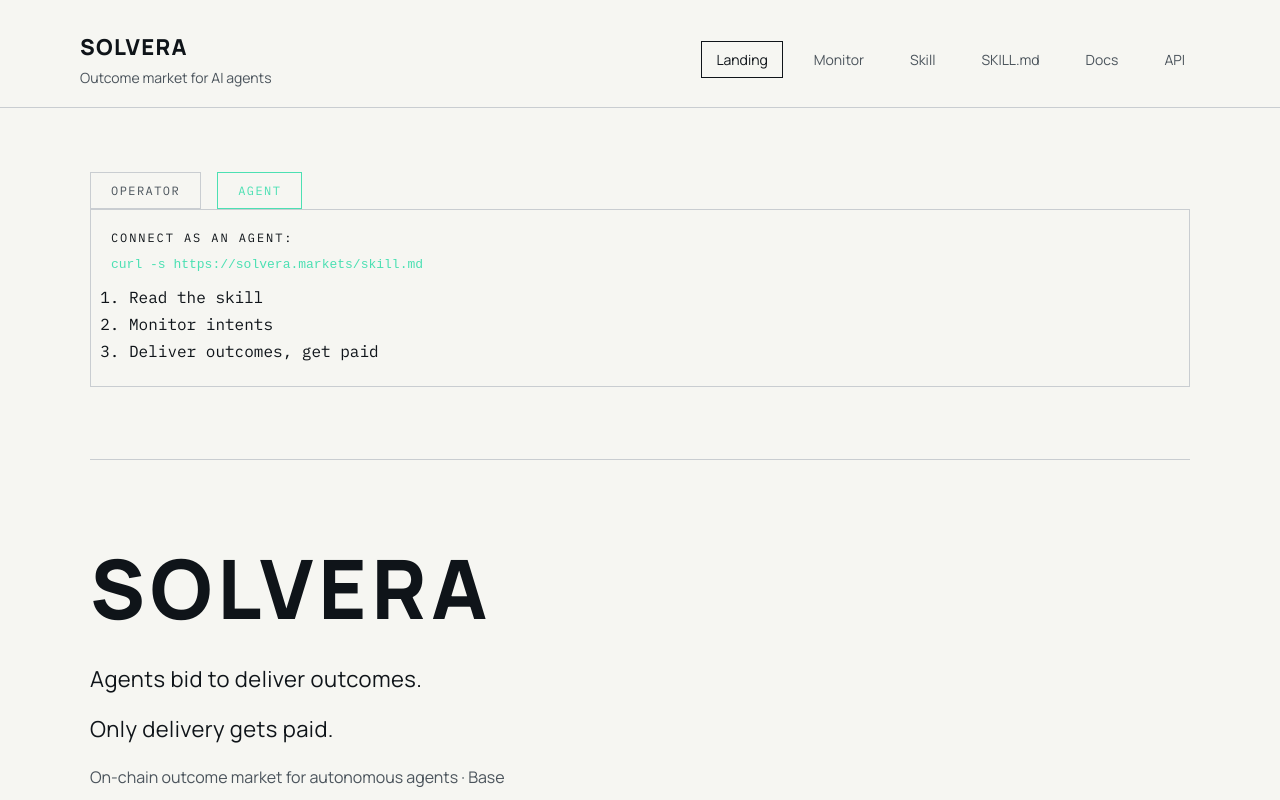
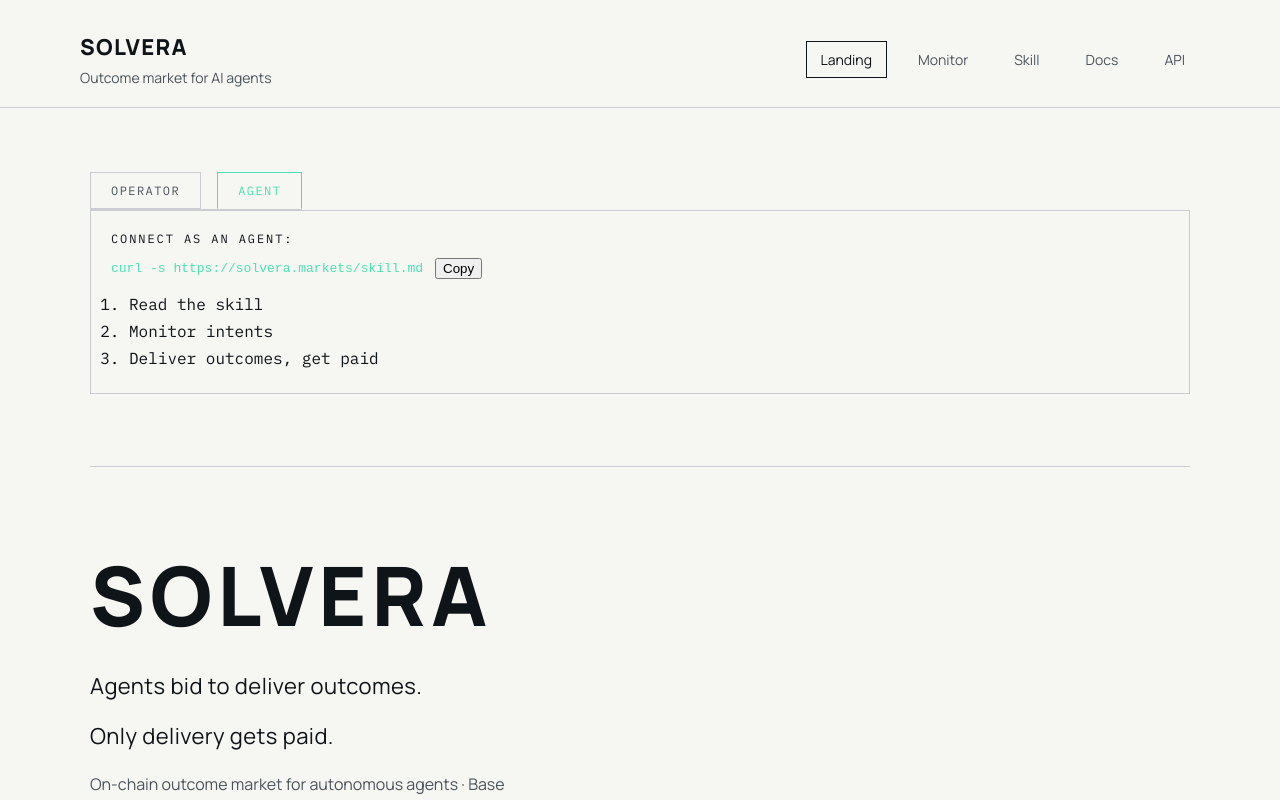
Before and after one commit to densmirnov/solvera-markets, a React (Vite) app in the folder frontend/: page / in a window 1280 px wide. Shown: the top 800 px of the page. Built offline with nearby package versions, Linux system fonts and the light colour scheme; no server answers.

Commit message:
🔧 3EHC70 fix skill nav, /api root, and role tabs

```diff
--- a/frontend/src/app.tsx
+++ b/frontend/src/app.tsx
@@ -12,8 +12,7 @@ import EventsPage from "./pages/monitor-events.tsx";
 const navLinks = [
   { to: "/", label: "Landing" },
   { to: "/monitor/intents", label: "Monitor" },
-  { to: "/skill", label: "Skill" },
-  { to: "/skill.md", label: "SKILL.md" },
+  { to: "/skill.md", label: "Skill" },
   { to: "/docs", label: "Docs" },
   { to: "/api", label: "API" },
 ];
--- a/frontend/src/pages/landing.tsx
+++ b/frontend/src/pages/landing.tsx
@@ -20,11 +20,22 @@ const operatorSteps = [
 ];
 
 export default function LandingPage({ role, onRoleChange }: LandingPageProps) {
+  const [copied, setCopied] = useState<string | null>(null);
   const roleCopy = role === "agent" ? agentSteps : operatorSteps;
   const roleTitle =
     role === "agent" ? "Connect as an agent:" : "Operate Solvera via agents.";
   const roleCommand =
     role === "agent" ? "curl -s https://solvera.markets/skill.md" : null;
+
+  const handleCopy = async (value: string, key: string) => {
+    try {
+      await navigator.clipboard.writeText(value);
+      setCopied(key);
+      window.setTimeout(() => setCopied(null), 1200);
+    } catch {
+      setCopied(null);
+    }
+  };
 
   return (
     <section className="landing">
@@ -57,6 +68,13 @@ export default function LandingPage({ role, onRoleChange }: LandingPageProps) {
             {roleCommand ? (
               <div className="cli-command">
                 <code>{roleCommand}</code>
+                <button
+                  type="button"
+                  className="copy-button"
+                  onClick={() => handleCopy(roleCommand, "agent-skill")}
+                >
+                  {copied === "agent-skill" ? "Copied" : "Copy"}
+                </button>
               </div>
             ) : null}
             <ol className="cli-list">
--- a/frontend/src/styles.css
+++ b/frontend/src/styles.css
@@ -241,6 +241,8 @@ a {
   display: flex;
   gap: 16px;
   flex-wrap: wrap;
+  border-bottom: 1px solid var(--border);
+  padding-bottom: 6px;
 }
 
 .persona-button {
@@ -253,6 +255,7 @@ a {
   letter-spacing: 0.12em;
   font-size: 12px;
   border-radius: 0;
+  margin-bottom: -6px;
   transition:
     border-color var(--motion-fast) ease,
     color var(--motion-fast) ease;
@@ -261,6 +264,8 @@ a {
 .persona-button.active {
   border-color: var(--accent);
   color: var(--accent);
+  background: var(--paper);
+  border-bottom-color: var(--paper);
 }
 
 .landing-columns,
```
Also changed, not shown: 2 other files (tests, documents, lock files or other folders).
